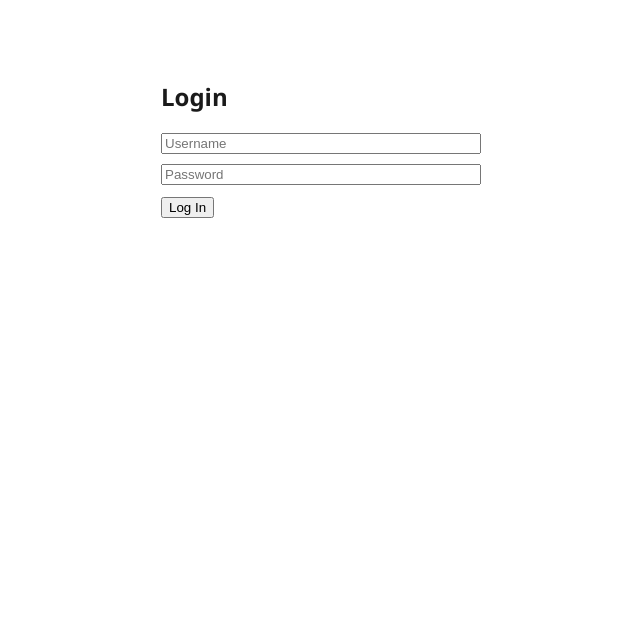
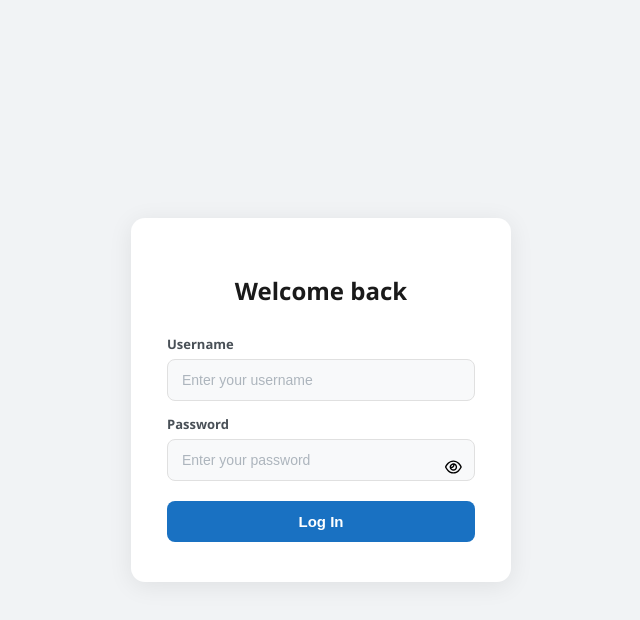
Before and after one commit to sudiptmng/Utility-software, a React app in the folder frontend/: page /login in a window 1280 px wide. Shown: the top 620 px of the page, without its empty margins (319-959 px from the left). Built offline with nearby package versions, Linux system fonts and the light colour scheme; the HTML template or start-up script is replaced by a standard one.

Commit message:
css overhaul

```diff
--- a/frontend/package.json
+++ b/frontend/package.json
@@ -10,6 +10,9 @@
     "preview": "vite preview"
   },
   "dependencies": {
+    "@fortawesome/fontawesome-svg-core": "^7.3.1",
+    "@fortawesome/free-regular-svg-icons": "^7.3.1",
+    "@fortawesome/react-fontawesome": "^3.5.0",
     "axios": "^1.19.0",
     "react": "^19.2.8",
     "react-dom": "^19.2.8",
--- a/frontend/src/components/Navbar.css
+++ b/frontend/src/components/Navbar.css
@@ -1,36 +1,47 @@
 .navbar {
   display: flex;
   align-items: center;
-  gap: 24px;
   background-color: #f8f9fa;
   padding: 16px 32px;
   border-bottom: 1px solid #e0e0e0;
+  position: relative;
 }
 
-.navbar a {
-  color: #495057;
+.navbar-links {
+  display: flex;
+  gap: 20px;
+  margin: 0 auto;
+}
+
+.navbar-links a {
+  color: #fff;
+  background-color: #1971c2;
   text-decoration: none;
   font-weight: 500;
-  font-size: 15px;
-  transition: color 0.15s;
+  font-size: 16px;
+  padding: 12px 26px;
+  border-radius: 8px;
+  transition: background-color 0.15s;
 }
 
-.navbar a:hover,
-.navbar a.active {
-  color: #1971c2;
+.navbar-links a:hover {
+  background-color: #1864ab;
 }
 
 .navbar .logout-btn {
-  margin-left: auto;
-  background-color: #e9ecef;
-  color: #212529;
+  color: #fff;
+  background-color: #e03131;
   border: none;
-  padding: 8px 16px;
-  border-radius: 6px;
+  font-weight: 500;
+  font-size: 16px;
+  padding: 12px 26px;
+  border-radius: 8px;
   cursor: pointer;
-  font-size: 14px;
+  transition: background-color 0.15s;
+  position: absolute;
+  right: 32px;
 }
 
 .navbar .logout-btn:hover {
-  background-color: #dee2e6;
+  background-color: #c92a2a;
 }
--- a/frontend/src/components/Navbar.jsx
+++ b/frontend/src/components/Navbar.jsx
@@ -11,19 +11,14 @@ function Navbar() {
   };
 
   return (
-    <nav
-      style={{
-        display: "flex",
-        gap: 15,
-        padding: 15,
-        borderBottom: "1px solid #444",
-      }}
-    >
-      <Link to="/todos">Todos</Link>
-      <Link to="/passwords">Passwords</Link>
-      <Link to="/notes">Notes</Link>
-      <Link to="/bookmarks">Bookmarks</Link>
-      <button onClick={handleLogout} style={{ marginLeft: "auto" }}>
+    <nav className="navbar">
+      <div className="navbar-links">
+        <Link to="/todos">Todos</Link>
+        <Link to="/passwords">Passwords</Link>
+        <Link to="/notes">Notes</Link>
+        <Link to="/bookmarks">Bookmarks</Link>
+      </div>
+      <button className="logout-btn" onClick={handleLogout}>
         Logout
       </button>
     </nav>
--- a/frontend/src/pages/Login.css
+++ b/frontend/src/pages/Login.css
@@ -3,58 +3,106 @@
   display: flex;
   align-items: center;
   justify-content: center;
+  background-color: #f1f3f5;
 }
 
 .login-card {
-  background-color: #f8f9fa;
-  border: 1px solid #e0e0e0;
-  border-radius: 12px;
-  padding: 32px;
+  background-color: #ffffff;
+  border-radius: 14px;
+  padding: 40px 36px;
   width: 100%;
-  max-width: 340px;
+  max-width: 380px;
+  box-shadow: 0 4px 24px rgba(0, 0, 0, 0.08);
 }
 
-.login-card h2 {
+.login-card h1 {
   color: #1a1a1a;
   text-align: center;
-  margin-bottom: 24px;
+  font-size: 24px;
+  margin-bottom: 28px;
+}
+
+.login-card label {
+  display: block;
+  font-size: 13px;
+  font-weight: 600;
+  color: #495057;
+  margin-bottom: 6px;
 }
 
 .login-card input {
   width: 100%;
-  background-color: #ffffff;
-  border: 1px solid #ced4da;
+  background-color: #f8f9fa;
+  border: 1px solid #e0e0e0;
   color: #1a1a1a;
-  padding: 10px 12px;
-  border-radius: 6px;
+  padding: 12px 14px;
+  border-radius: 8px;
   font-size: 14px;
-  margin-bottom: 10px;
+  margin-bottom: 14px;
+  transition:
+    border-color 0.15s,
+    background-color 0.15s;
+}
+
+.login-card input::placeholder {
+  color: #adb5bd;
 }
 
 .login-card input:focus {
   outline: none;
   border-color: #1971c2;
+  background-color: #ffffff;
 }
 
-.login-card button {
+.password-field {
+  position: relative;
+  display: flex;
+  align-items: center;
+}
+
+.password-field input {
+  padding-right: 38px;
+}
+
+.toggle-password {
+  position: absolute;
+  right: 12px;
+  top: 50%;
+  transform: translateY(-50%);
+  background: none;
+  border: none;
+  cursor: pointer;
+  font-size: 15px;
+  padding: 0;
+  width: auto;
+  display: flex;
+  align-items: center;
+}
+
+.login-card button[type="submit"] {
   width: 100%;
   background-color: #1971c2;
   color: #fff;
   border: none;
-  padding: 10px;
-  border-radius: 6px;
+  padding: 12px;
+  border-radius: 8px;
   cursor: pointer;
-  font-weight: 500;
+  font-weight: 600;
   font-size: 15px;
-  margin-top: 4px;
+  margin-top: 6px;
+  transition: background-color 0.15s;
 }
 
-.login-card button:hover {
+.login-card button[type="submit"]:hover {
   background-color: #1864ab;
 }
 
 .error-text {
   color: #e03131;
-  font-size: 14px;
-  margin: 8px 0;
+  background-color: #fff5f5;
+  border: 1px solid #ffc9c9;
+  padding: 8px 12px;
+  border-radius: 6px;
+  font-size: 13px;
+  margin: 4px 0 14px;
 }
--- a/frontend/src/pages/Login.jsx
+++ b/frontend/src/pages/Login.jsx
@@ -1,11 +1,14 @@
 import "./Login.css";
 import { useState } from "react";
 import { useNavigate } from "react-router-dom";
+import { FontAwesomeIcon } from "@fortawesome/react-fontawesome";
+import { faEye, faEyeSlash } from "@fortawesome/free-regular-svg-icons";
 import api from "../api/axios";
 
 function Login() {
   const [username, setUsername] = useState("");
   const [password, setPassword] = useState("");
+  const [showPassword, setShowPassword] = useState(false);
   const [error, setError] = useState("");
   const navigate = useNavigate();
 
@@ -23,26 +26,41 @@ function Login() {
   };
 
   return (
-    <div style={{ maxWidth: 320, margin: "80px auto" }}>
-      <h2>Login</h2>
+    <div className="login-wrapper">
+      <div className="login-card">
+        <h1>Welcome back</h1>
         <form onSubmit={handleSubmit}>
+          <label htmlFor="username">Username</label>
           <input
+            id="username"
             type="text"
-          placeholder="Username"
+            placeholder="Enter your username"
             value={username}
             onChange={(e) => setUsername(e.target.value)}
-          style={{ display: "block", width: "100%", marginBottom: 10 }}
           />
+
+          <label htmlFor="password">Password</label>
+          <div className="password-field">
             <input
-          type="password"
-          placeholder="Password"
+              id="password"
+              type={showPassword ? "text" : "password"}
+              placeholder="Enter your password"
               value={password}
               onChange={(e) => setPassword(e.target.value)}
-          style={{ display: "block", width: "100%", marginBottom: 10 }}
             />
-        {error && <p style={{ color: "red" }}>{error}</p>}
+            <button
+              type="button"
+              className="toggle-password"
+              onClick={() => setShowPassword(!showPassword)}
+            >
+              <FontAwesomeIcon icon={showPassword ? faEyeSlash : faEye} />
+            </button>
+          </div>
+
+          {error && <p className="error-text">{error}</p>}
           <button type="submit">Log In</button>
         </form>
+      </div>
     </div>
   );
 }
```
Also changed, not shown: 1 other file (tests, documents, lock files or other folders). Lines whose indentation alone changed are shown as unchanged.
